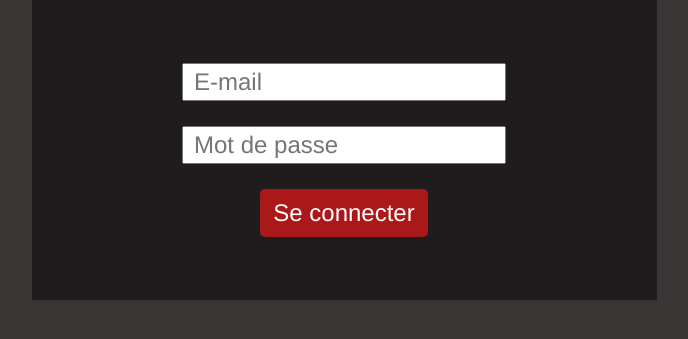
After one commit to Projet-Blog-Equipe-D/dev, a PHP site: page /login.php in a window 1280 px wide. The commit adds this page. Shown: the top 339 px of the page, without its empty margins (296-984 px from the left). Run offline with PHP 8.4, Linux system fonts and the light colour scheme.

Commit message:
Ajout page login + MaJ CSS (login.php)
Ajout page login + MaJ CSS (login.php)

```diff
--- a/css/style.css
+++ b/css/style.css
@@ -31,3 +31,32 @@ ol, ul {
 .navbar ul{
 	list-style: none;
 }
+
+/* *** Connexion *** */
+#logination{
+	max-width: 50%;
+	margin: auto;
+	padding: 5%;
+	background-color: #201C1D;
+}
+#logination p{
+	margin-bottom: 25px;
+}
+#logination input{
+	color: #000000;
+	padding: 0 0 0 10px;
+}
+#logination input:focus {
+    outline: none !important;
+    border: 2px solid #AA1819;
+    box-shadow: 0 0 10px #AA1819;
+}
+#logination input,
+#logination .btn-login{
+	font-size: 24px;
+}
+.btn-login{
+	border-radius: 5px;
+	background-color: #AA1819;
+	color: #FFFFFF;
+}
--- /dev/null
+++ b/login.php
@@ -0,0 +1,35 @@
+<?php
+	include_once "header.php";
+	include_once "inc/classUser.php";;
+	include_once "inc/classUserQuery.php";
+
+
+ ?>
+
+	<body>
+		<header>
+		</header>
+
+		<main>
+			<div class="container-fluid" >
+				<div class="row">
+					<div class="col-md-12 text-center">
+						<div id="logination">
+							<p>
+								<input type="text" name="login" id="login" placeholder="E-mail" >
+							</p>
+							<p>
+								<input type="password" name="password" id="password" placeholder="Mot de passe">
+							</p>
+							<button class="btn btn-login" id="validation">Se connecter</button>
+
+						</div>
+					</div>
+				</div>
+			</div>
+		</main>
+
+
+		<script type="text/javascript" src="js/main.js"></script>
+	</body>
+</html>
```
